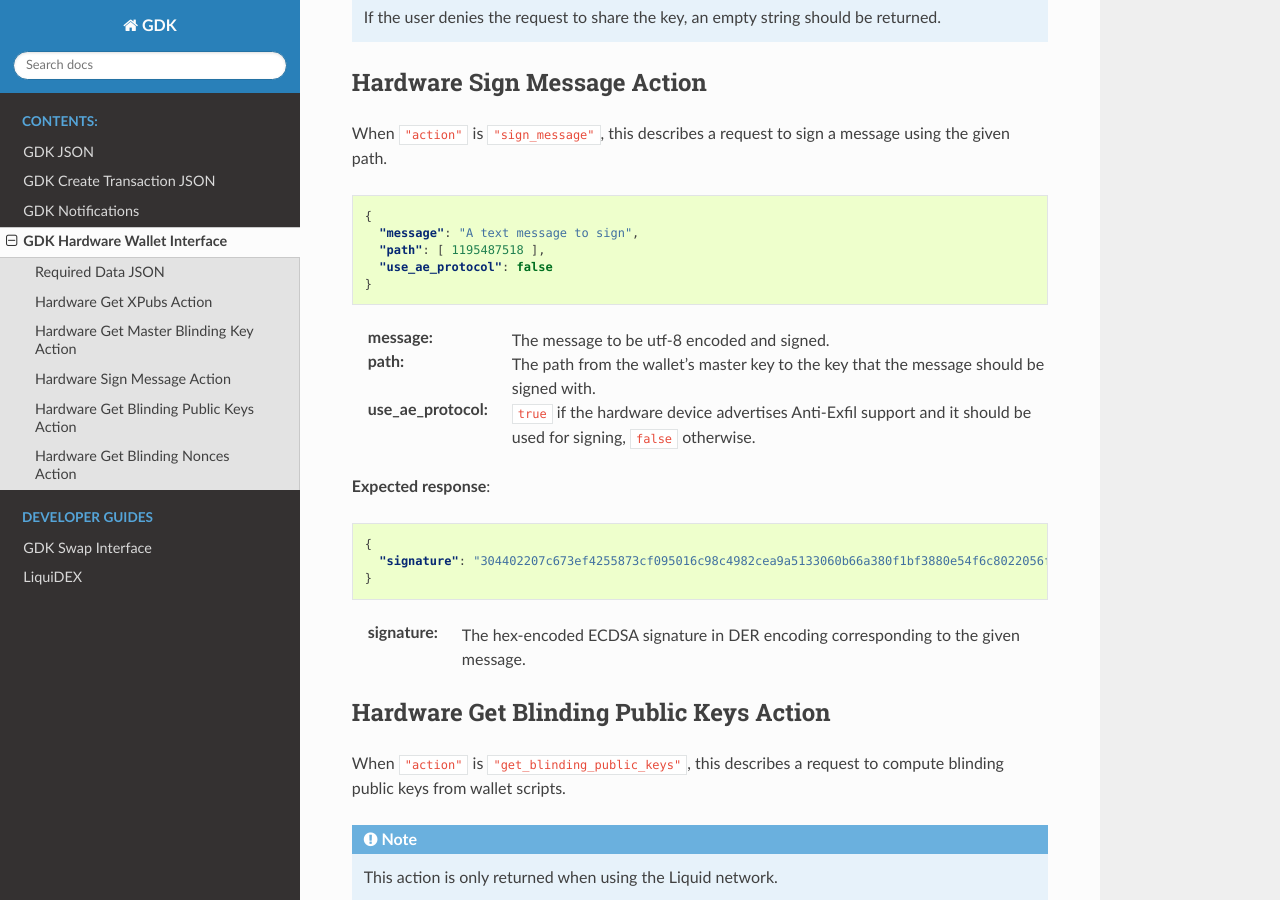
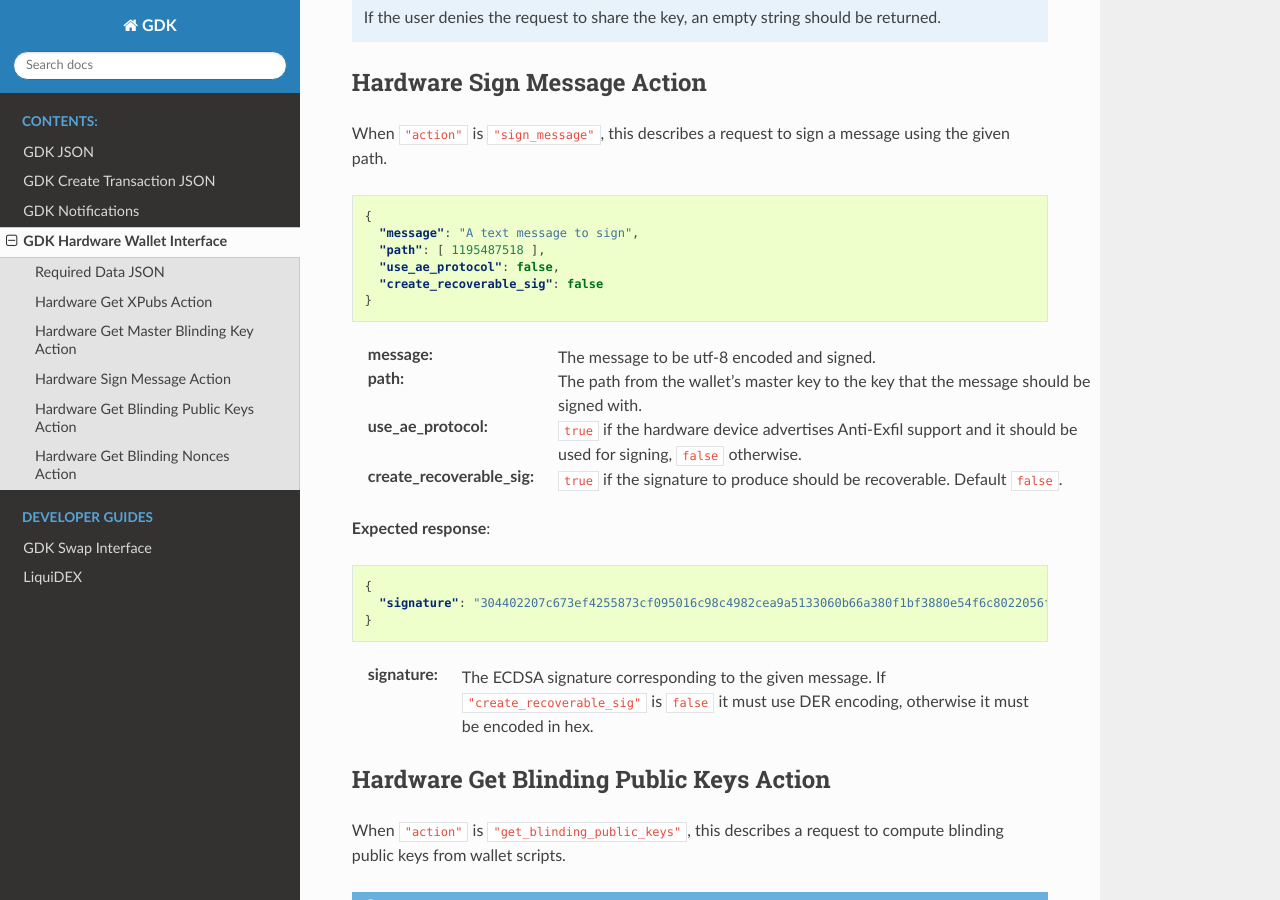
Before and after one commit to Blockstream/gdk, a Sphinx documentation site: the page built from docs/source/gdk-hw.rst, in a window 1280 px wide and 900 px high, scrolled down 1844 px. Built offline with Sphinx 7.4.7 and the Read the Docs theme 2.0.0, drawn with Linux system fonts in a browser that asks for light colours; pages that are not in the unit, such as notebooks, are missing from menus.

Commit message:
sign_message: hww interface docs

```diff
--- a/docs/source/gdk-hw.rst
+++ b/docs/source/gdk-hw.rst
@@ -104,13 +104,16 @@ a message using the given path.
      {
        "message": "A text message to sign",
        "path": [ 1195487518 ],
-       "use_ae_protocol": false
+       "use_ae_protocol": false,
+       "create_recoverable_sig": false
      }
 
 :message: The message to be utf-8 encoded and signed.
 :path: The path from the wallet's master key to the key that the message should be signed with.
 :use_ae_protocol: ``true`` if the hardware device advertises Anti-Exfil support and it should
     be used for signing, ``false`` otherwise.
+:create_recoverable_sig: ``true`` if the signature to produce should be recoverable.
+    Default ``false``.
 
 **Expected response**:
 
@@ -120,7 +123,8 @@ a message using the given path.
        "signature": "304402207c673ef4255873cf095016c98c4982cea9a5133060b66a380f1bf3880e54f6c8022056fd731cbd44cd96366212439717a888470ed481628cba81195c557d5c4fc39c"
      }
 
-:signature: The hex-encoded ECDSA signature in DER encoding corresponding to the given message.
+:signature: The ECDSA signature corresponding to the given message.
+    If ``"create_recoverable_sig"`` is ``false`` it must use DER encoding, otherwise it must be encoded in hex.
 
 
 .. _hw-action-get-blinding-public-keys:
```
